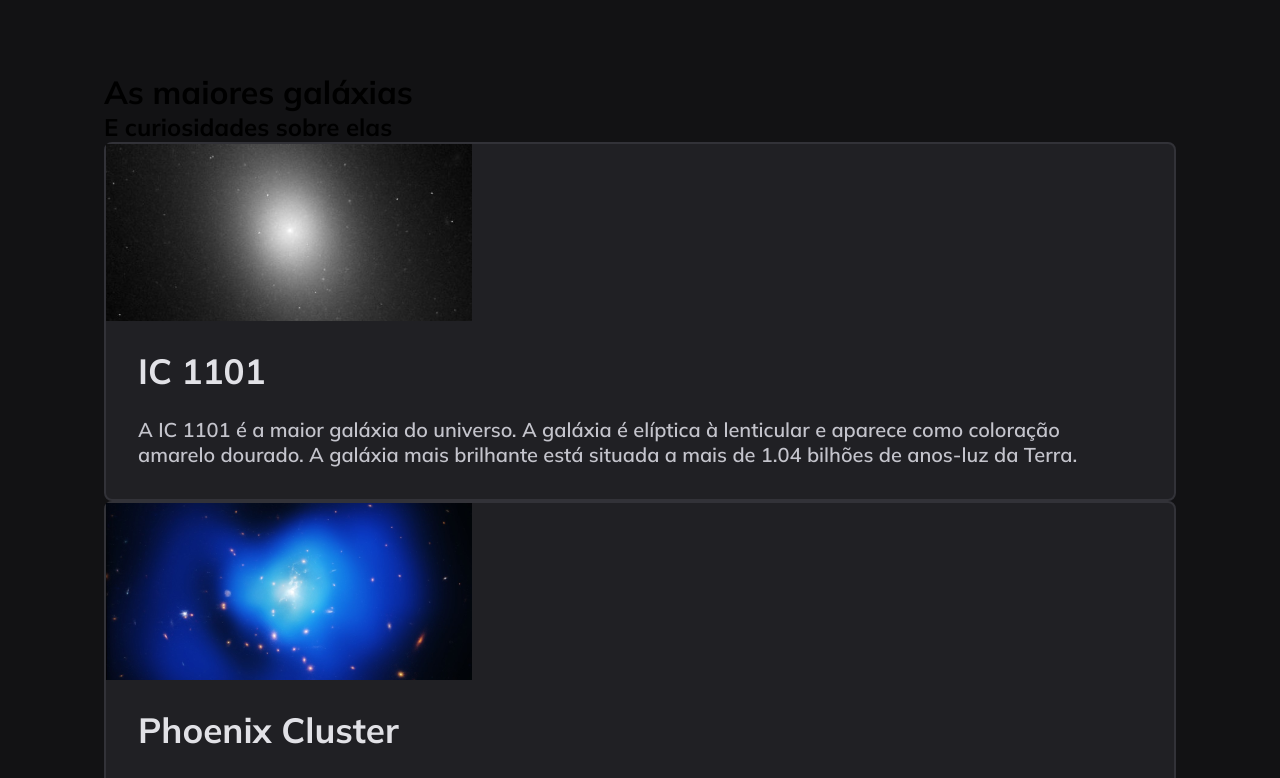
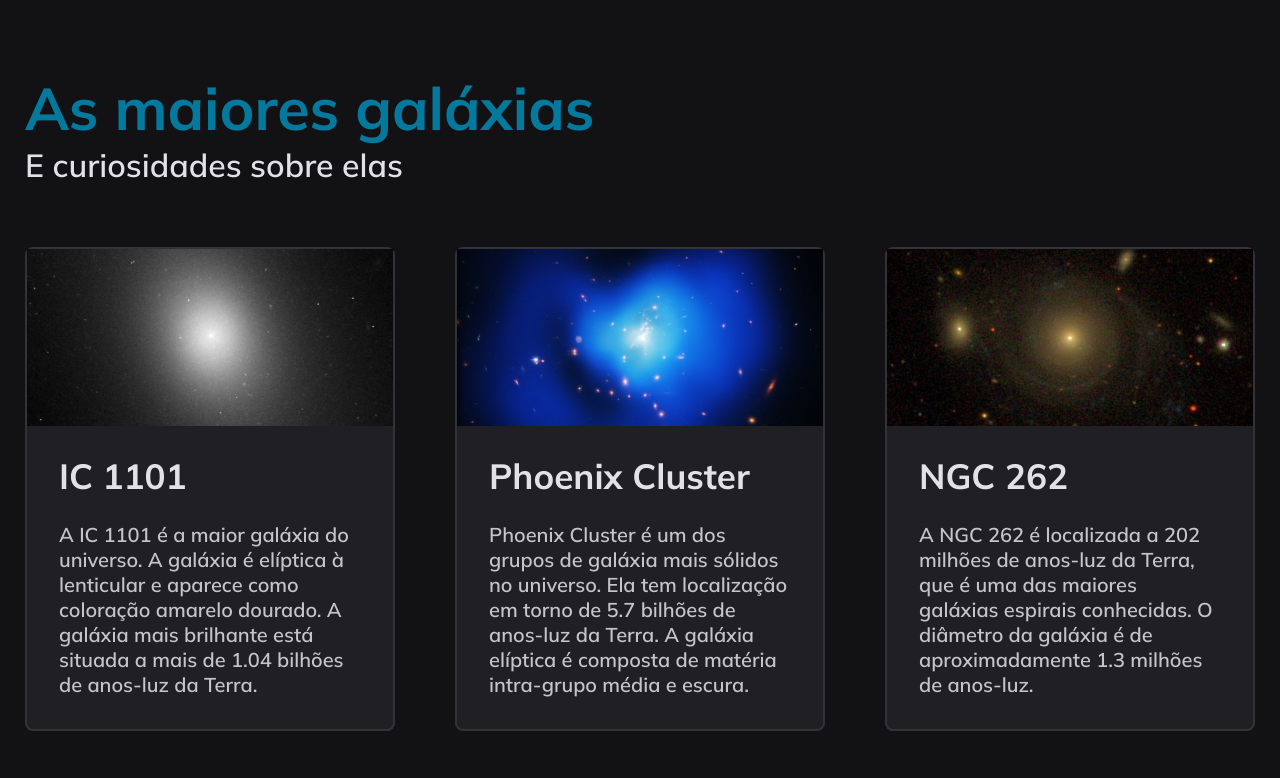
Before and after one commit to bpinheiro8/projeto-site-galaxias, a plain HTML site: page index.html in a window 1280 px wide. Shown: the top 778 px of the page. Drawn offline with Linux system fonts and the light colour scheme.

Commit message:
finishing project

```diff
--- a/index.html
+++ b/index.html
@@ -10,9 +10,11 @@
     <link href="https://fonts.googleapis.com/css2?family=Mulish:wght@600;700&display=swap" rel="stylesheet" />
   </head>
   <body>
+    <header>
+      <h1>As maiores galáxias</h1>
+      <p>E curiosidades sobre elas</p>
+    </header>
     <main>
-      <h1>As maiores galáxias</h1>
-      <h2>E curiosidades sobre elas</h2>
       <div class="card">
         <img src="assets/image 1.png" alt="Imagem da Galaxia IC 1101" />
         <h2>IC 1101</h2>
--- a/style.css
+++ b/style.css
@@ -15,12 +15,40 @@ body {
   font-family: "Mulish", sans-serif;
   font-size: 1.6rem;
   padding: 7.2rem 10.4rem;
+  display: grid;
+  justify-content: center;
+}
+
+header h1 {
+  font-size: 5.9rem;
+  font-weight: 900;
+  line-height: 7.3rem;
+  color: #02799d;
+}
+
+header p {
+  font-size: 3.2rem;
+  font-weight: 600;
+  line-height: 4rem;
+  margin-bottom: 6.2rem;
+  color: #e1e1e6;
+}
+
+main {
+  display: grid;
+  grid-template-columns: repeat(3, 1fr);
+  gap: 4.8rem 6rem;
 }
 
 .card {
   background: #202024;
   border: 0.2rem solid #323238;
   border-radius: 0.8rem;
+  cursor: pointer;
+}
+
+.card:hover {
+  background: #424249;
 }
 
 .card h2 {
```
